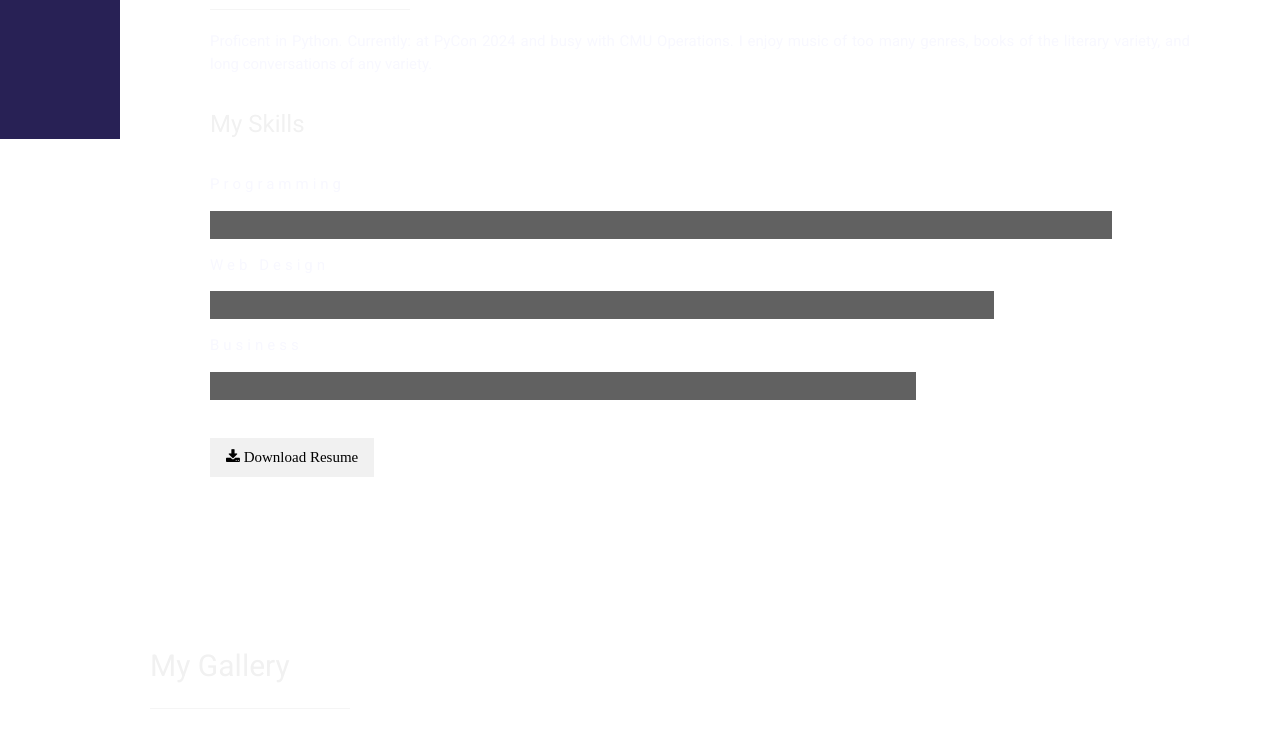
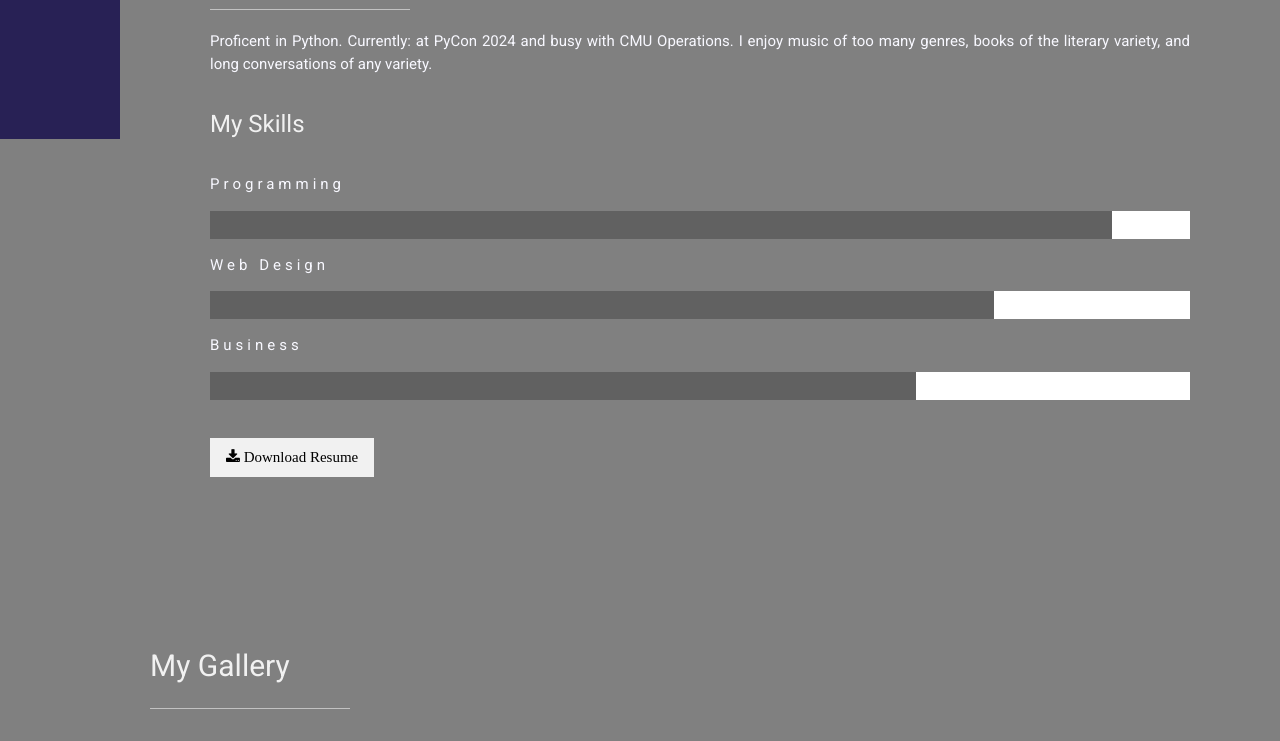
Before and after one commit to RiggityRob/RiggityRob.github.io, a plain HTML site: page index.html in a window 1280 px wide. Shown: the part 661-1402 px from the top of the page. Drawn offline with nearby package versions, Linux system fonts and the light colour scheme.

Commit message:
Update index.html

```diff
--- a/index.html
+++ b/index.html
@@ -15,7 +15,7 @@
     #main {margin-left: 120px}
     @media only screen and (max-width: 600px) {#main {margin-left: 0}}
 </style>
-<body   style="background-color.grey;">
+<body style="background-color:grey;">
 <!-- This is for the website background-->
 
 
```
